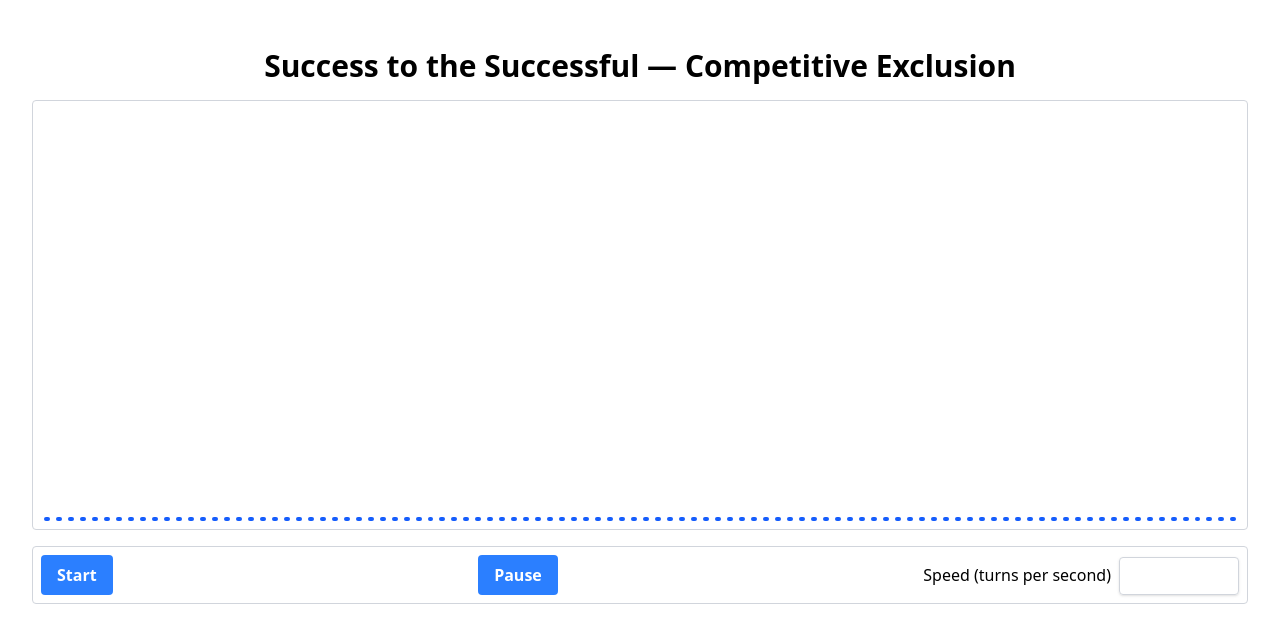
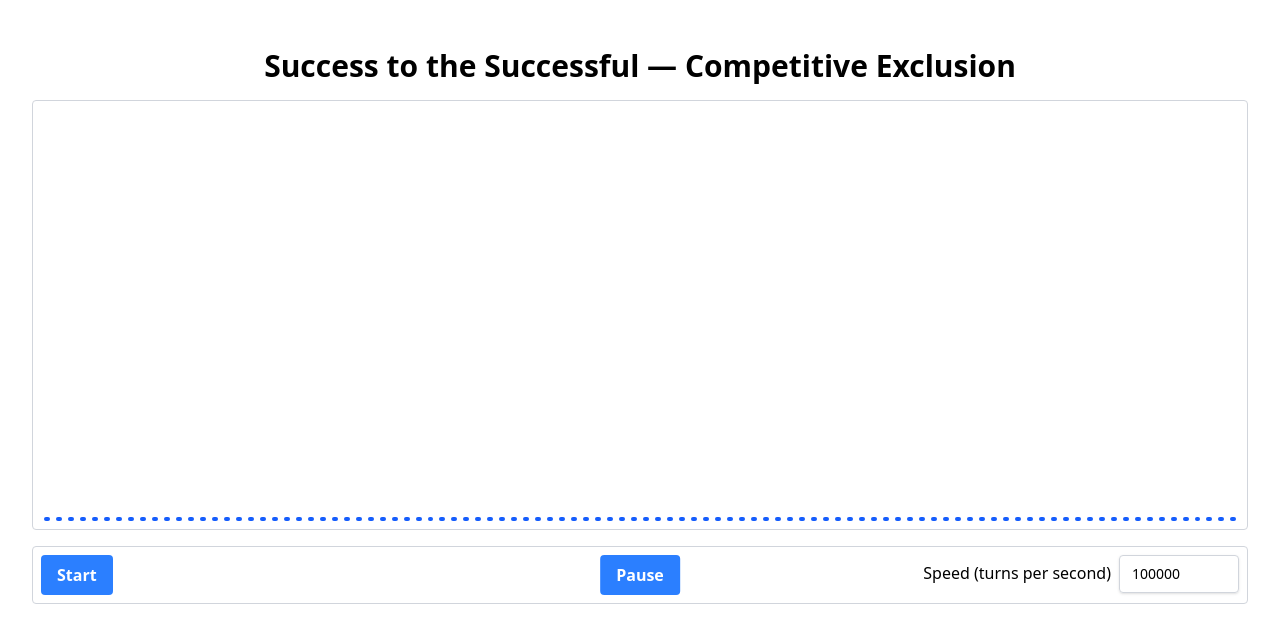
Before and after one commit to lcrespom/winner-game, a React (Vite) app: page / in a window 1280 px wide. Shown: the top 642 px of the page. Built offline with nearby package versions, Linux system fonts and the light colour scheme.

Commit message:
Improved game controls layout

```diff
--- a/src/App.tsx
+++ b/src/App.tsx
@@ -42,9 +42,11 @@ function App() {
       <h1>Success to the Successful — Competitive Exclusion</h1>
       <GameGraph state={normalizeGame(gameState)} />
       <GameControls
+        state={gameState}
         onStart={startSimulation}
         onPause={doNothing}
         onContinue={doNothing}
+        onTpsChange={doNothing}
       />
     </>
   )
--- a/src/components/game-controls.tsx
+++ b/src/components/game-controls.tsx
@@ -1,12 +1,21 @@
 import { useState } from 'react'
 
+import type { GameState } from '../game-engine/engine'
+
 interface GameControlsProps {
+  state: GameState
   onStart: () => void
   onPause: () => void
   onContinue: () => void
+  onTpsChange: (tps: number) => void
 }
 
-const GameControls: React.FC<GameControlsProps> = ({ onStart, onPause, onContinue }) => {
+const GameControls: React.FC<GameControlsProps> = ({
+  state,
+  onStart,
+  onPause,
+  onContinue,
+}) => {
   const [started, setStarted] = useState(false)
   const [running, setRunning] = useState(false)
 
@@ -26,15 +35,18 @@ const GameControls: React.FC<GameControlsProps> = ({ onStart, onPause, onContinu
   }
 
   return (
-    <div className="round-border my-4 flex w-full items-end justify-between p-2">
-      <button onClick={startClicked}>{started ? 'Restart' : 'Start'}</button>
-      <button onClick={pauseClicked}>
+    <div className="round-border relative my-4 w-full p-2">
+      <button className="absolute left-2" onClick={startClicked}>
+        {started ? 'Restart' : 'Start'}
+      </button>
+      <button className="absolute left-1/2 -translate-x-1/2" onClick={pauseClicked}>
         {started ? (running ? 'Pause' : 'Continue') : 'Pause'}
       </button>
-      <div>
+      <div className="absolute right-2">
         Speed (turns per second)
-        <input type="number" className="ml-2 w-30" />
+        <input type="number" className="ml-2 w-30" value={state.params.turnsPerSecond} />
       </div>
+      <button className="invisible">Center</button> {/* ensures container grows */}
     </div>
   )
 }
@@ -43,9 +55,9 @@ const GameControls: React.FC<GameControlsProps> = ({ onStart, onPause, onContinu
 ToDo:
 
   - Controls
-    - Start/restart button
-    - Pause/continue button
-    - Turns per frame input
+    - [x] Start/restart button
+    - [x] Pause/continue button
+    - [ ] Turns per frame input
   - Game parameters
     - Number of players input
     - Initial coins input
```
